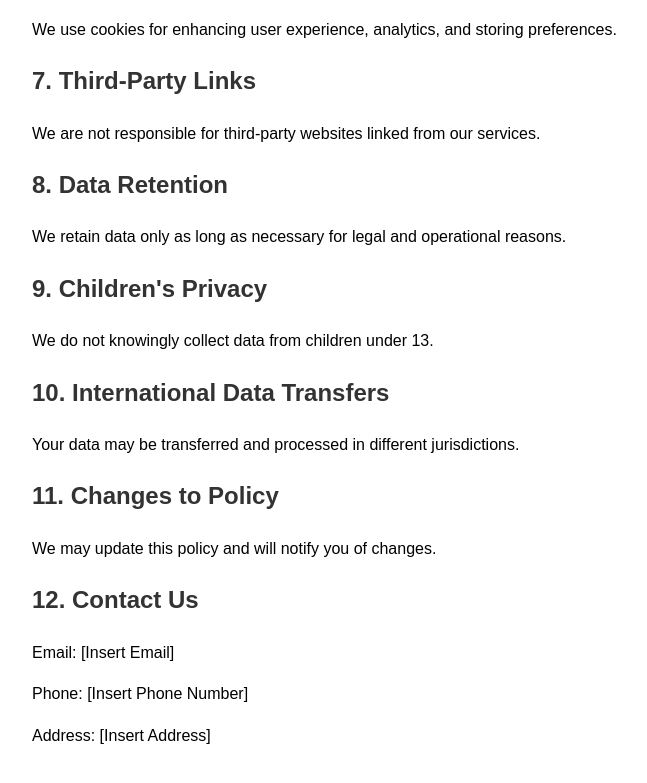
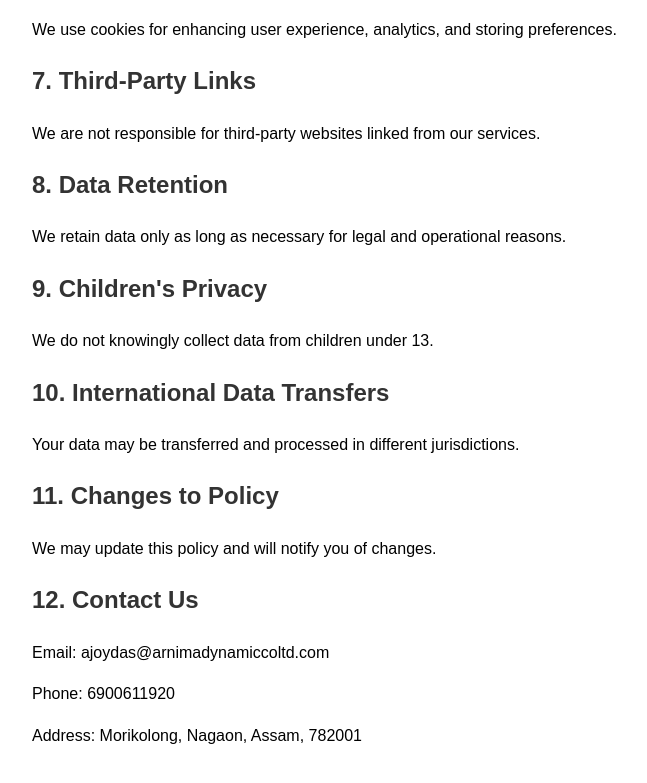
Before and after one commit to ajoydas-arnima-dynamic/ARNIMA-DYNAMIC-CO.-LTD.-Privacy-Policy, a plain HTML site: page index.html in a window 1280 px wide. Shown: the part 837-1620 px from the top of the page, without its empty margins (208-855 px from the left). Drawn offline with Linux system fonts and the light colour scheme.

Commit message:
Update index.html

```diff
--- a/index.html
+++ b/index.html
@@ -15,7 +15,7 @@
     <div class="container">
         <h1>Privacy Policy</h1>
         <p><strong>Arnima Dynamic Co. Ltd</strong></p>
-        <p><strong>Effective Date: [Insert Date]</strong></p>
+        <p><strong>Effective Date: 16-02-2025</strong></p>
 
         <h2>1. Information We Collect</h2>
         <p>We collect various types of information including personal data such as name, email address, phone number, payment information, and non-personal data like device information, usage data, and cookies.</p>
@@ -51,9 +51,9 @@
         <p>We may update this policy and will notify you of changes.</p>
 
         <h2>12. Contact Us</h2>
-        <p>Email: [Insert Email]</p>
-        <p>Phone: [Insert Phone Number]</p>
-        <p>Address: [Insert Address]</p>
+        <p>Email: ajoydas@arnimadynamiccoltd.com</p>
+        <p>Phone: 6900611920</p>
+        <p>Address: Morikolong, Nagaon, Assam, 782001</p>
     </div>
 </body>
 </html>
```
